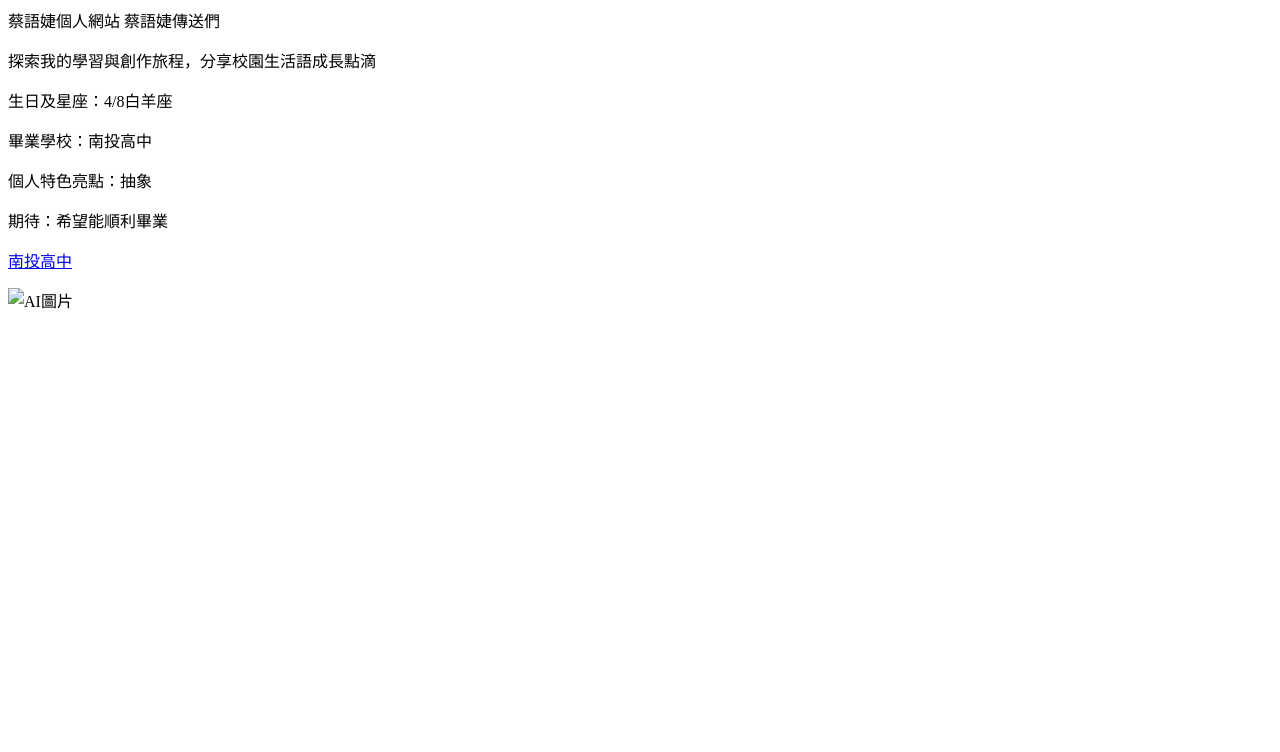
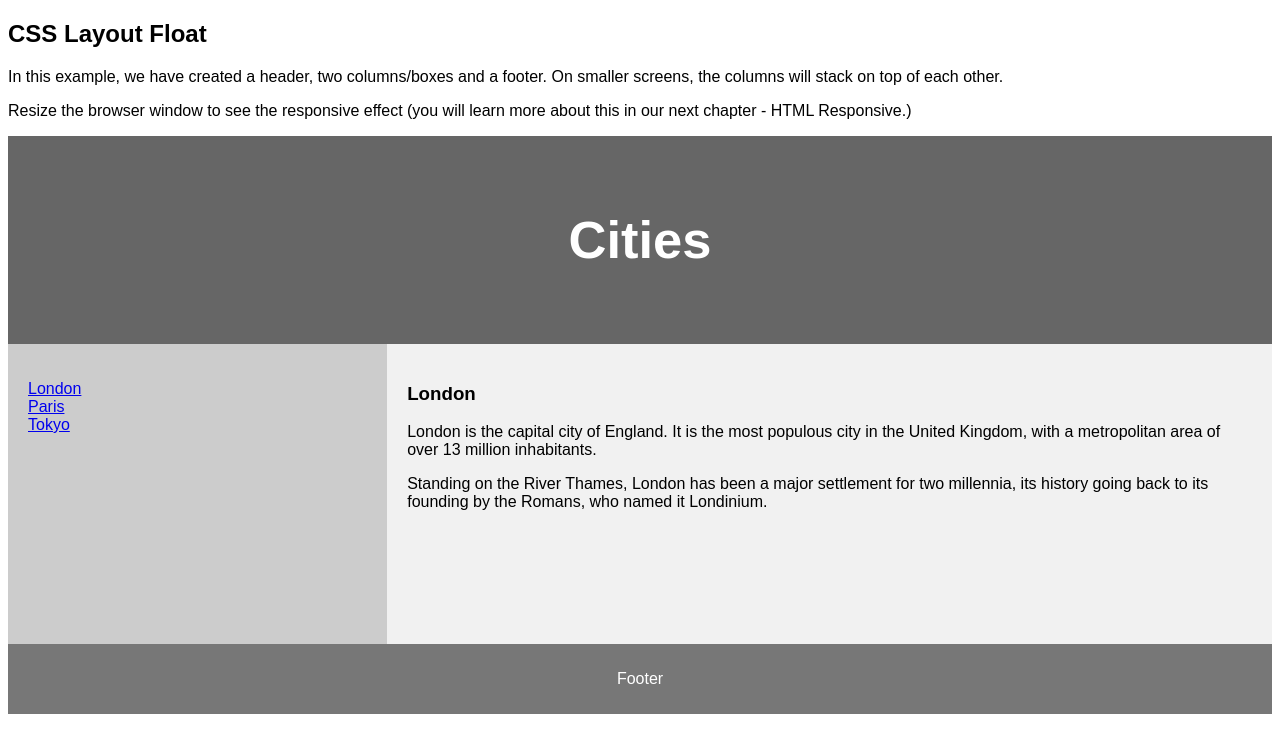
Before and after one commit to s311031-pixel/hello, a plain HTML site: page index.html in a window 1280 px wide. Drawn offline with Linux system fonts and the light colour scheme.

Commit message:
Add files via upload

```diff
--- a/index.html
+++ b/index.html
@@ -1,18 +1,103 @@
 <!DOCTYPE html>
-<html Iang="en">
+<html lang="en">
 <head>
-    <meta charset="UTF-8">
-    <meat name="viewport"conteat="width=device-width, initial-scale=1.0"
-    <title>蔡語婕個人網站</title>
+<title>CSS Template</title>
+<meta charset="utf-8">
+<meta name="viewport" content="width=device-width, initial-scale=1">
+<style>
+* {
+  box-sizing: border-box;
+}
+
+body {
+  font-family: Arial, Helvetica, sans-serif;
+}
+
+/* Style the header */
+header {
+  background-color: #666;
+  padding: 30px;
+  text-align: center;
+  font-size: 35px;
+  color: white;
+}
+
+/* Create two columns/boxes that floats next to each other */
+nav {
+  float: left;
+  width: 30%;
+  height: 300px; /* only for demonstration, should be removed */
+  background: #ccc;
+  padding: 20px;
+}
+
+/* Style the list inside the menu */
+nav ul {
+  list-style-type: none;
+  padding: 0;
+}
+
+article {
+  float: left;
+  padding: 20px;
+  width: 70%;
+  background-color: #f1f1f1;
+  height: 300px; /* only for demonstration, should be removed */
+}
+
+/* Clear floats after the columns */
+section::after {
+  content: "";
+  display: table;
+  clear: both;
+}
+
+/* Style the footer */
+footer {
+  background-color: #777;
+  padding: 10px;
+  text-align: center;
+  color: white;
+}
+
+/* Responsive layout - makes the two columns/boxes stack on top of each other instead of next to each other, on small screens */
+@media (max-width: 600px) {
+  nav, article {
+    width: 100%;
+    height: auto;
+  }
+}
+</style>
 </head>
 <body>
-   </h1>蔡語婕傳送們</h1>
-   <p>探索我的學習與創作旅程，分享校園生活語成長點滴</p>
-   <p>生日及星座：4/8白羊座</p>
-   <p>畢業學校：南投高中</p>
-   <p>個人特色亮點：抽象</p>
-   <p>期待：希望能順利畢業</p>
-   <a href="https://www.ntsh.ntct.edu.tw">南投高中</a></p>
-   <img scr="C:\Users\NTSH-EC\Desktop\web31\1.png" alt="AI圖片">
-   </body>
+
+<h2>CSS Layout Float</h2>
+<p>In this example, we have created a header, two columns/boxes and a footer. On smaller screens, the columns will stack on top of each other.</p>
+<p>Resize the browser window to see the responsive effect (you will learn more about this in our next chapter - HTML Responsive.)</p>
+
+<header>
+  <h2>Cities</h2>
+</header>
+
+<section>
+  <nav>
+    <ul>
+      <li><a href="#">London</a></li>
+      <li><a href="#">Paris</a></li>
+      <li><a href="#">Tokyo</a></li>
+    </ul>
+  </nav>
+
+  <article>
+    <h1>London</h1>
+    <p>London is the capital city of England. It is the most populous city in the  United Kingdom, with a metropolitan area of over 13 million inhabitants.</p>
+    <p>Standing on the River Thames, London has been a major settlement for two millennia, its history going back to its founding by the Romans, who named it Londinium.</p>
+  </article>
+</section>
+
+<footer>
+  <p>Footer</p>
+</footer>
+
+</body>
 </html>
```
